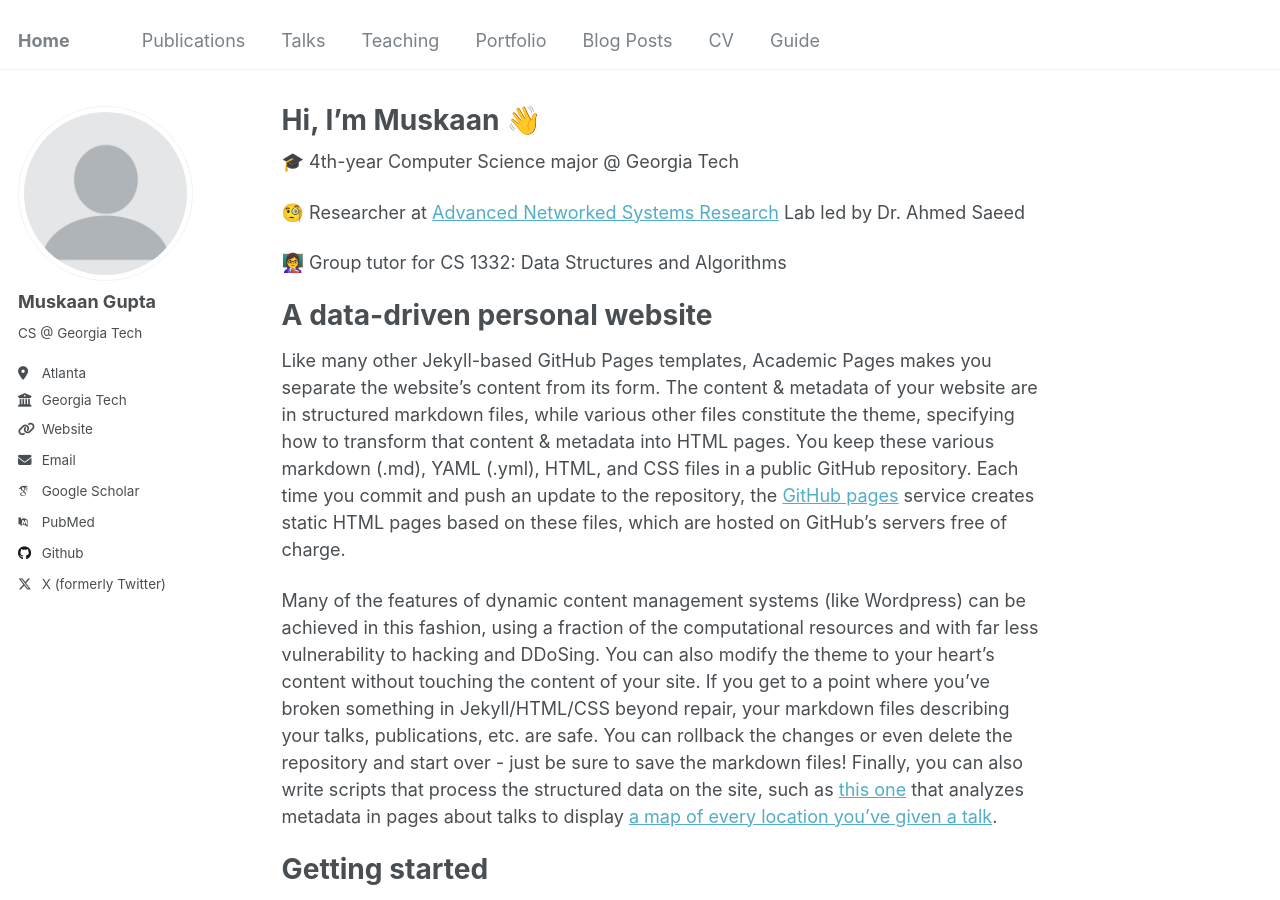
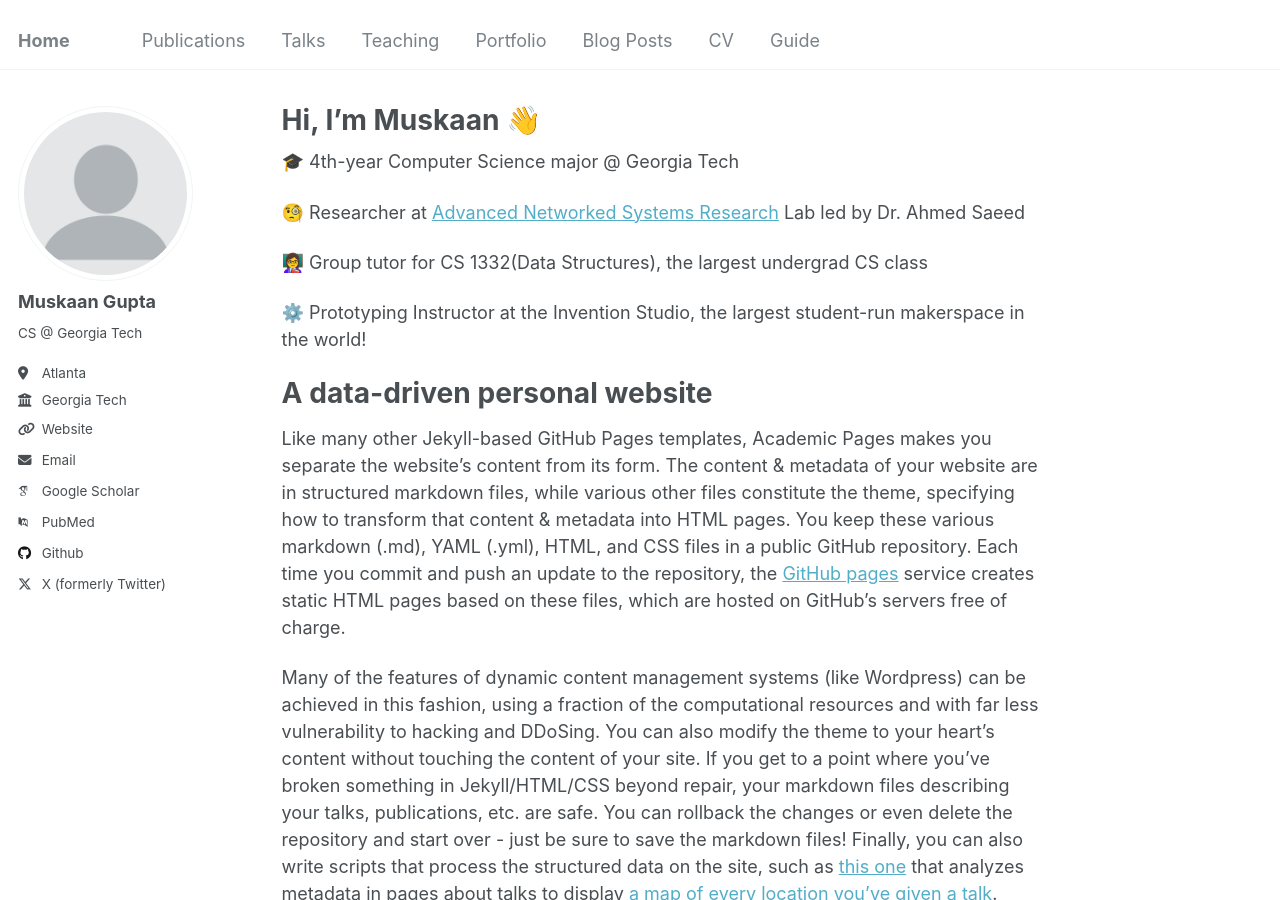
Before and after one commit to m-skaan/m-skaan.github.io, a Jekyll site: the page built from _pages/about.md, in a window 1280 px wide and 900 px high. Built offline with Jekyll 4.4.1, drawn with Linux system fonts in a browser that asks for light colours; some web fonts are replaced.

Commit message:
add to bio

```diff
--- a/_pages/about.md
+++ b/_pages/about.md
@@ -11,7 +11,9 @@ redirect_from:
 
 🧐 Researcher at [Advanced Networked Systems Research](https://faculty.cc.gatech.edu/~amsmti3/) Lab led by Dr. Ahmed Saeed
 
-👩‍🏫 Group tutor for CS 1332: Data Structures and Algorithms
+👩‍🏫 Group tutor for CS 1332(Data Structures), the largest undergrad CS class
+
+⚙️ Prototyping Instructor at the Invention Studio, the largest student-run makerspace in the world!
 
 A data-driven personal website
 ======
```
